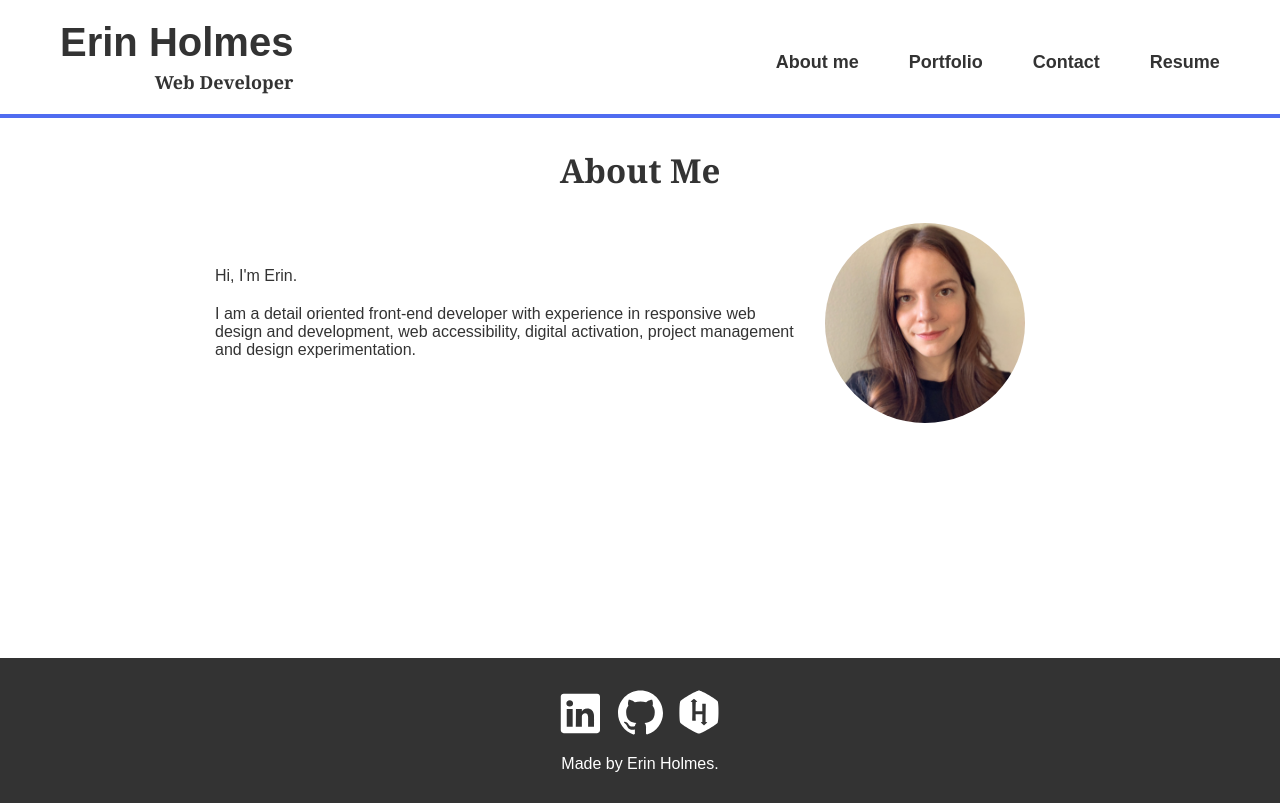
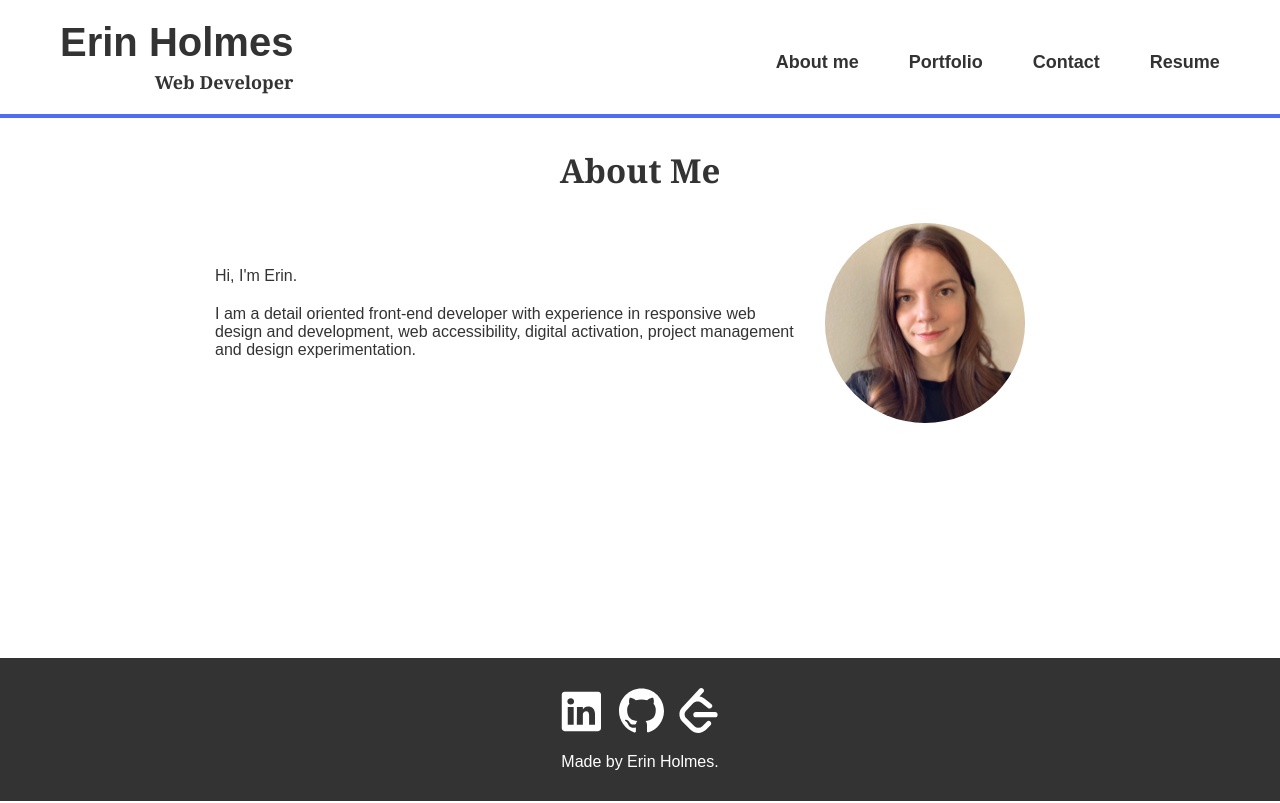
Before and after one commit to emholmes/react-portfolio, a React (Create React App) app: page / in a window 1280 px wide. Built offline with nearby package versions, Linux system fonts and the light colour scheme.

Commit message:
remove hackerrank info and replace with leetcode- in footer

```diff
--- a/src/components/Footer/index.js
+++ b/src/components/Footer/index.js
@@ -14,8 +14,8 @@ const Footer = () => {
               </a>
           </li>
           <li>
-              <a href="https://www.hackerrank.com/em_holmes" target="_blank" rel="noreferrer">
-                <span className="icon icon-hackerrank" aria-label="hackerrank profile link"></span>
+              <a href="https://leetcode.com/erinholmes/" target="_blank" rel="noreferrer">
+                <span className="icon icon-leetcode" aria-label="leetcode profile link"></span>
               </a>
           </li>
         </ul>
--- a/src/index.css
+++ b/src/index.css
@@ -466,16 +466,16 @@ header nav ul li a:hover {
   background: var(--link-color);
 }
 
-.icon-hackerrank {
-  mask: url(../src/assets/icons/hackerrank-logo.svg);
+.icon-leetcode {
+  mask: url(../src/assets/icons/leetcode-logo.svg);
   vertical-align: bottom;
   mask-repeat: no-repeat;
   -webkit-mask-repeat: no-repeat;
-  width: 47px;
-  height: 47px;
+  width: 45px;
+  height: 45px;
 }
 
-.icon-hackerrank:hover {
+.icon-leetcode:hover {
   background: var(--link-color);
 }
 
```
Also changed, not shown: src/assets/icons/hackerrank-logo.svg (deleted), src/assets/icons/leetcode-logo.svg (added).
